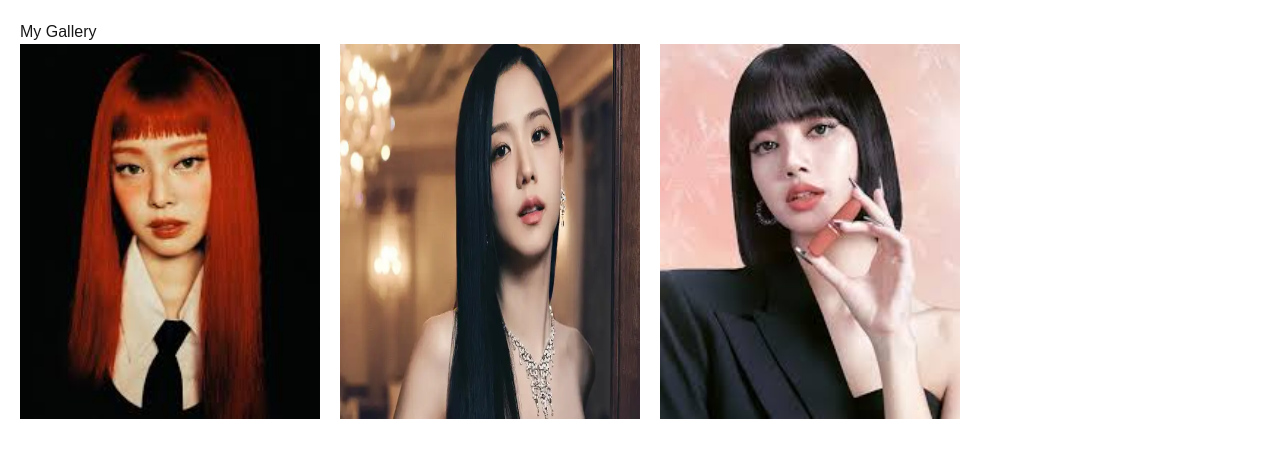
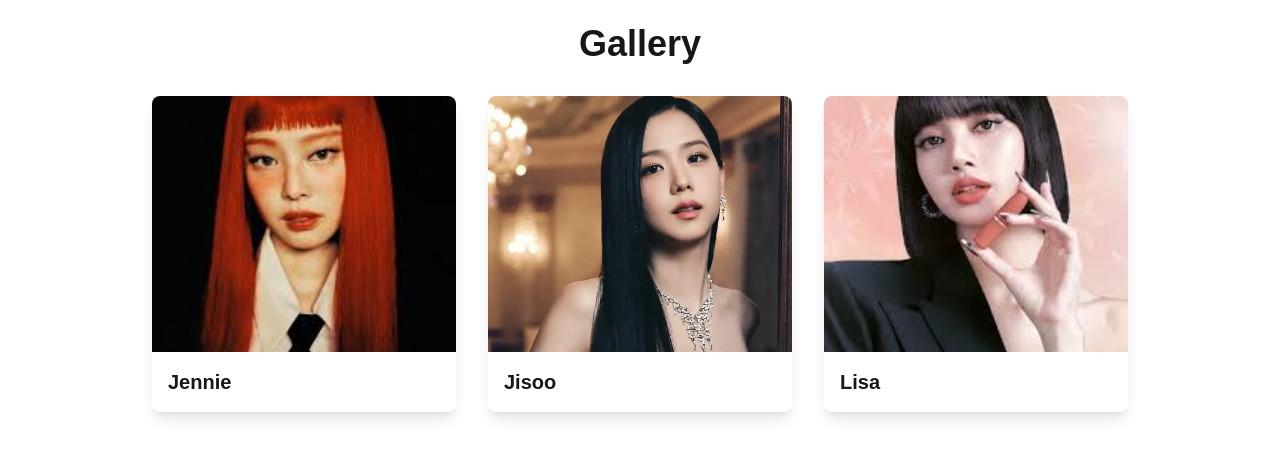
Before and after one commit to Nominjin713/biydaalt1, a Next.js app in the folder myapp/: page /gallery in a window 1280 px wide. Shown: the top 458 px of the page. Built offline with nearby package versions, Linux system fonts and the light colour scheme.

Commit message:
lab4 suul

```diff
--- a/myapp/app/gallery/[id]/page.tsx
+++ b/myapp/app/gallery/[id]/page.tsx
@@ -0,0 +1,54 @@
+interface Params {
+  params: { id: string };
+}
+
+interface ImageData {
+  title: string;
+  description: string;
+  src: string;
+}
+
+const galleryData: Record<string, ImageData> = {
+  '1': {
+    title: 'Image 1',
+    description: 'Jennie from BLACKPINK',
+    src: '/images/jennie.jpg',
+  },
+  '2': {
+    title: 'Image 2',
+    description: 'Jisoo from BLACKPINK',
+    src: '/images/jisoo.webp',
+  },
+  '3': {
+    title: 'Image 3',
+    description: 'Lisa from BLACKPINK',
+    src: '/images/lisa.jpg',
+  },
+};
+
+export default function ImageDetailPage({ params }: Params) {
+  const { id } = params;
+  const data = galleryData[id];
+
+  if (!data)
+    return (
+      <div className="flex items-center justify-center h-screen text-xl text-red-500">
+        Зураг олдсонгүй.
+      </div>
+    );
+
+  return (
+    <div className="max-w-3xl mx-auto p-6">
+      <h1 className="text-4xl font-bold mb-6 text-center">{data.title}</h1>
+      <div className="flex flex-col items-center">
+        <img
+          src={data.src}
+          alt={data.title}
+          width={400}
+          className="rounded-lg shadow-lg mb-4"
+        />
+        <p className="text-gray-700 text-lg text-center">{data.description}</p>
+      </div>
+    </div>
+  );
+}
--- a/myapp/app/gallery/page.tsx
+++ b/myapp/app/gallery/page.tsx
@@ -1,13 +1,40 @@
-import Image from "next/image";
+'use client'
+
+import { useRouter } from 'next/navigation'
+
+const galleryData = [
+  { id: '1', title: 'Jennie', src: "/images/jennie.jpg" },
+  { id: '2', title: 'Jisoo', src: '/images/jisoo.webp' },
+  { id: '3', title: 'Lisa', src: '/images/lisa.jpg' },
+];
 
 export default function GalleryPage() {
+  const router = useRouter();
+
+  const handleClick = (id: string) => {
+    router.push(`/gallery/${id}`);
+  };
+
   return (
-    <div style={{ padding: "20px" }}>
-      <h1>My Gallery</h1>
-      <div style={{ display: "flex", gap: "20px" }}>
-        <Image src="/images/jennie.jpg" alt="Mountain" width={300} height={200}/>
-        <Image src="/images/jisoo.webp" alt="City" width={300} height={200} />
-        <Image src="/images/lisa.jpg" alt="Nature" width={300} height={200} />
+    <div className="max-w-5xl mx-auto p-6">
+      <h1 className="text-4xl font-bold mb-8 text-center">Gallery</h1>
+      <div className="grid grid-cols-1 sm:grid-cols-2 md:grid-cols-3 gap-8">
+        {galleryData.map((img) => (
+          <div
+            key={img.id}
+            onClick={() => handleClick(img.id)}
+            className="cursor-pointer rounded-lg overflow-hidden shadow-lg hover:shadow-2xl transition-shadow duration-300"
+          >
+            <img
+              src={img.src}
+              alt={img.title}
+              className="w-full h-64 object-cover"
+            />
+            <div className="p-4 bg-white">
+              <h2 className="text-xl font-semibold">{img.title}</h2>
+            </div>
+          </div>
+        ))}
       </div>
     </div>
   );
--- a/myapp/app/page.tsx
+++ b/myapp/app/page.tsx
@@ -8,15 +8,15 @@ export default function Home() {
         <h2 className="text-2xl font-bold">Welcome</h2>
 
         <div className="p-6">
-          <h1 className="text-2xl font-bold mb-4">My First Image</h1>
+          {/* <h1 className="text-2xl font-bold mb-4">My First Image</h1> */}
 
-          <Image
+          {/* <Image
             src="/images/jennie.jpg"         // Must start with '/' for public folder
             alt="Beautiful Mountain"        // Good for SEO and accessibility
             width={600}                     // Required
             height={400}                    // Required
             className="rounded-lg shadow-lg"
-          />
+          /> */}
         </div>
       </Layout>
     </div>
--- a/myapp/components/Header.tsx
+++ b/myapp/components/Header.tsx
@@ -7,7 +7,8 @@ export default function Header(){
         <Link href="/">Home</Link> |
         <Link href="/about">About</Link> |
         <Link href="/contact">Contact</Link> |
-        <Link href="/blog">Blog</Link>
+        <Link href="/blog">Blog</Link> |
+        <Link href="/gallery">Gallery</Link>
       </nav>
     </header>
     </header>)}
```
Also changed, not shown: 1 other file (tests, documents, lock files or other folders).
